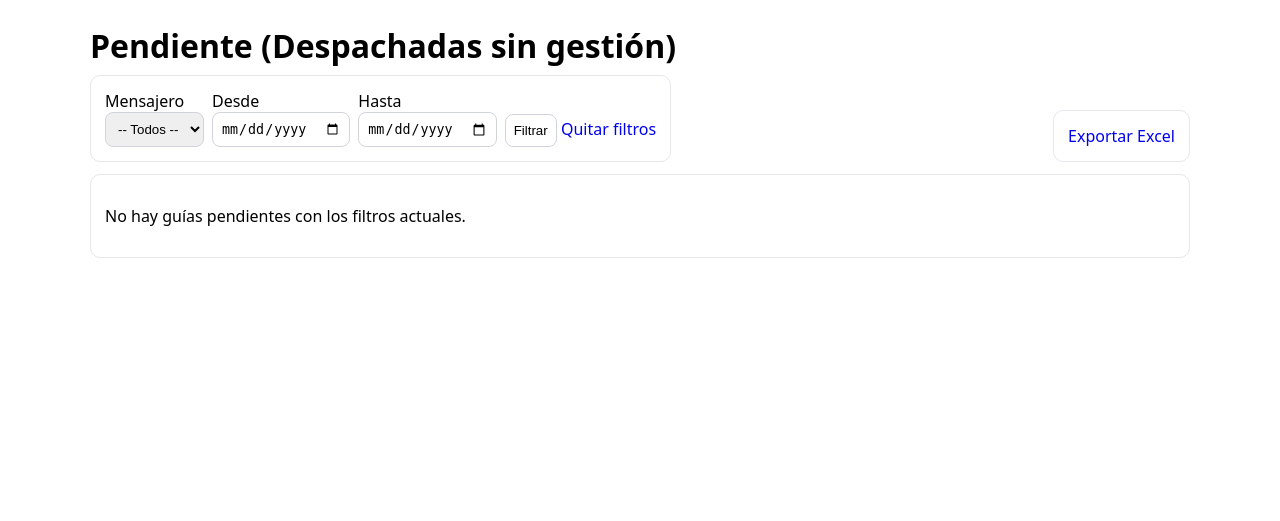
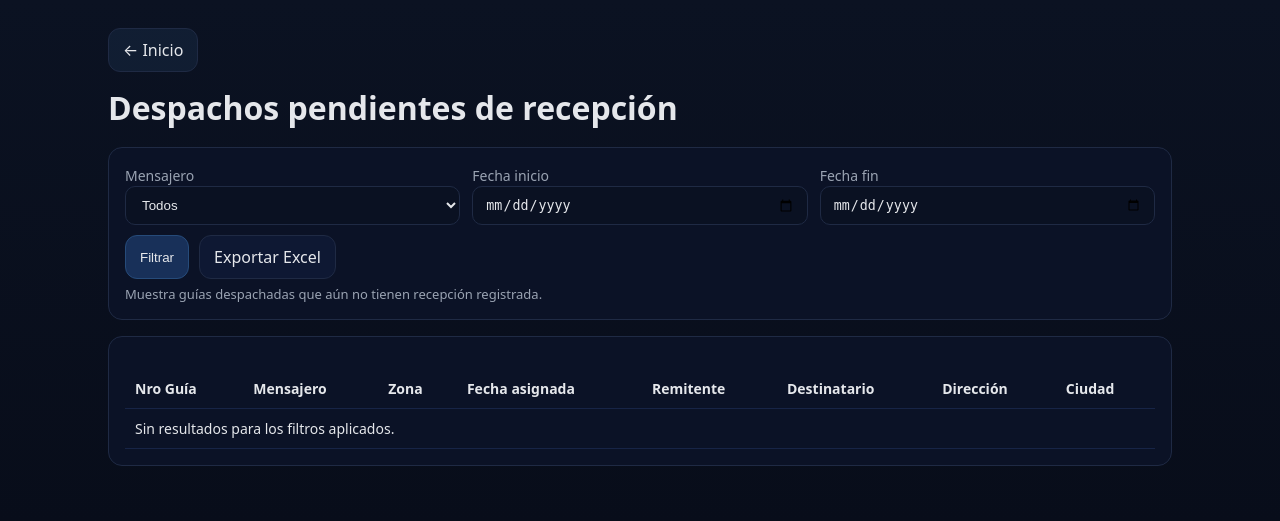
Before and after one commit to luisrobles062/mensajeria_plataf, a Flask app: page /pendiente in a window 1280 px wide. Shown: the top 521 px of the page. Run offline with Flask 3, Linux system fonts and the light colour scheme; data that the repository does not hold is empty; parts of the project's set-up code (start-up, migrations or seed data) failed here and were passed over; some libraries are stand-ins or nearby versions.

Commit message:
Update pendiente.html

```diff
--- a/templates/pendiente.html
+++ b/templates/pendiente.html
@@ -2,65 +2,72 @@
 <html lang="es">
 <head>
   <meta charset="utf-8">
-  <title>Pendiente (Despachadas sin gestión)</title>
+  <title>Pendientes</title>
   <meta name="viewport" content="width=device-width, initial-scale=1">
   <style>
-    body{font-family:system-ui,Arial,sans-serif;max-width:1100px;margin:24px auto;padding:0 12px}
-    .row{display:flex;gap:12px;flex-wrap:wrap}
-    .card{border:1px solid #e5e7eb;border-radius:10px;padding:14px}
-    table{border-collapse:collapse;width:100%}
-    th,td{border:1px solid #e5e7eb;padding:8px;text-align:left}
-    th{background:#f9fafb}
-    input,select,button{padding:8px;border:1px solid #d1d5db;border-radius:8px}
-    a.button,button{background:#fff;text-decoration:none;cursor:pointer}
+    :root{
+      --bg:#0f172a; --card:#0b1226; --hover:#111b35; --text:#e5e7eb; --muted:#9aa3b2;
+      --primary:#60a5fa; --border:#1f2a44; --ring:rgba(96,165,250,.45); --radius:14px;
+    }
+    *{box-sizing:border-box} body{margin:0; background:linear-gradient(180deg,#0b1222,#080d1a); color:var(--text); font-family:ui-sans-serif,system-ui,Segoe UI,Roboto,Inter}
+    .wrap{max-width:1100px; margin:auto; padding:28px 18px 56px}
+    a.btn-home{display:inline-flex; gap:8px; align-items:center; padding:10px 14px; border:1px solid var(--border);
+      border-radius:12px; color:var(--text); text-decoration:none; background:rgba(96,165,250,.08)}
+    a.btn-home:hover{background:rgba(96,165,250,.16)}
+    h1{margin:14px 0 18px}
+    .card{background:var(--card); border:1px solid var(--border); border-radius:var(--radius); padding:16px; margin-top:16px}
+    label{font-size:14px; color:var(--muted)}
+    input, select{width:100%; padding:10px 12px; border-radius:10px; border:1px solid var(--border); background:#0a1122; color:var(--text)}
+    .grid{display:grid; gap:12px; grid-template-columns: repeat(auto-fit, minmax(180px, 1fr))}
+    .actions{display:flex; gap:10px; margin-top:10px}
+    .btn{padding:10px 14px; border-radius:12px; border:1px solid var(--border); background:#0e1833; color:var(--text); text-decoration:none}
+    .btn.primary{background:#183059; border-color:#264b7a}
+    table{width:100%; border-collapse:collapse; margin-top:16px; font-size:14px}
+    th, td{border-bottom:1px solid #172446; padding:10px; text-align:left}
+    tr:hover{background:var(--hover)}
+    .hint{color:var(--muted); font-size:13px; margin-top:6px}
   </style>
 </head>
 <body>
-  <h1 style="margin:0 0 8px">Pendiente (Despachadas sin gestión)</h1>
+  <div class="wrap">
+    <a class="btn-home" href="{{ url_for('index') }}">← Inicio</a>
+    <h1>Despachos pendientes de recepción</h1>
 
-  <div class="row" style="justify-content:space-between;align-items:flex-end">
-    <form method="get" action="{{ url_for('pendiente') }}" class="card" style="display:flex;gap:8px;flex-wrap:wrap">
+    <div class="card">
+      <form method="get" action="{{ url_for('pendiente') }}">
+        <div class="grid">
           <div>
-        <label>Mensajero</label><br>
+            <label>Mensajero</label>
             <select name="mensajero">
-          <option value="">-- Todos --</option>
+              <option value="">Todos</option>
               {% for m in mensajeros %}
                 <option value="{{ m }}" {% if mensajero_sel==m %}selected{% endif %}>{{ m }}</option>
               {% endfor %}
             </select>
           </div>
           <div>
-        <label>Desde</label><br>
-        <input type="date" name="fi" value="{{ fi }}">
+            <label>Fecha inicio</label>
+            <input type="date" name="fi" value="{{ fi or '' }}">
           </div>
           <div>
-        <label>Hasta</label><br>
-        <input type="date" name="ff" value="{{ ff }}">
+            <label>Fecha fin</label>
+            <input type="date" name="ff" value="{{ ff or '' }}">
           </div>
-      <div style="align-self:end">
-        <button type="submit">Filtrar</button>
-        <a class="button" href="{{ url_for('pendiente') }}">Quitar filtros</a>
         </div>
+        <div class="actions">
+          <button class="btn primary" type="submit">Filtrar</button>
+          <a class="btn" href="{{ url_for('pendiente_export', mensajero=mensajero_sel, fi=fi, ff=ff) }}">Exportar Excel</a>
+        </div>
+        <div class="hint">Muestra guías despachadas que aún no tienen recepción registrada.</div>
       </form>
+    </div>
 
     <div class="card">
-      <a class="button" href="{{ url_for('pendiente_export', mensajero=mensajero_sel, fi=fi, ff=ff) }}">Exportar Excel</a>
-    </div>
-  </div>
-
-  <div class="card" style="margin-top:12px">
-    {% if rows and rows|length>0 %}
       <table>
         <thead>
           <tr>
-            <th>Guía</th>
-            <th>Mensajero</th>
-            <th>Zona</th>
-            <th>Fecha asignación</th>
-            <th>Remitente</th>
-            <th>Destinatario</th>
-            <th>Dirección</th>
-            <th>Ciudad</th>
+            <th>Nro Guía</th><th>Mensajero</th><th>Zona</th><th>Fecha asignada</th>
+            <th>Remitente</th><th>Destinatario</th><th>Dirección</th><th>Ciudad</th>
           </tr>
         </thead>
         <tbody>
@@ -68,19 +75,19 @@
             <tr>
               <td>{{ r.numero_guia }}</td>
               <td>{{ r.mensajero }}</td>
-            <td>{{ r.zona or '—' }}</td>
+              <td>{{ r.zona }}</td>
               <td>{{ r.fecha_asignada }}</td>
-            <td>{{ r.remitente or '—' }}</td>
-            <td>{{ r.destinatario or '—' }}</td>
-            <td>{{ r.direccion or '—' }}</td>
-            <td>{{ r.ciudad or '—' }}</td>
+              <td>{{ r.remitente }}</td>
+              <td>{{ r.destinatario }}</td>
+              <td>{{ r.direccion }}</td>
+              <td>{{ r.ciudad }}</td>
             </tr>
+          {% else %}
+            <tr><td colspan="8">Sin resultados para los filtros aplicados.</td></tr>
           {% endfor %}
         </tbody>
       </table>
-    {% else %}
-      <p>No hay guías pendientes con los filtros actuales.</p>
-    {% endif %}
+    </div>
   </div>
 </body>
 </html>
```
Lines whose indentation alone changed are shown as unchanged.
